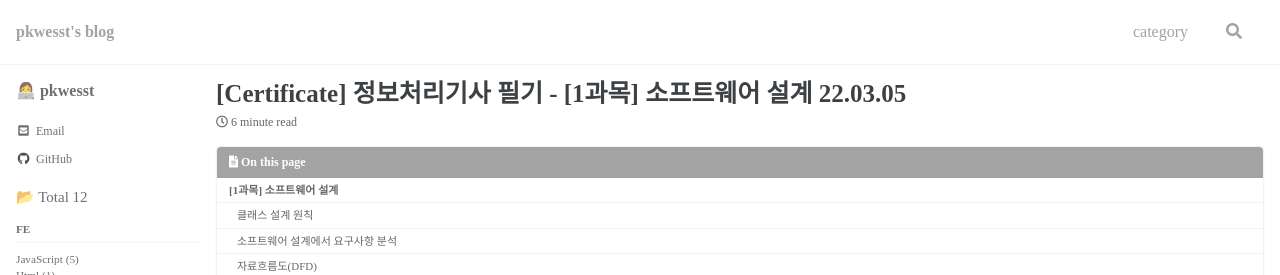
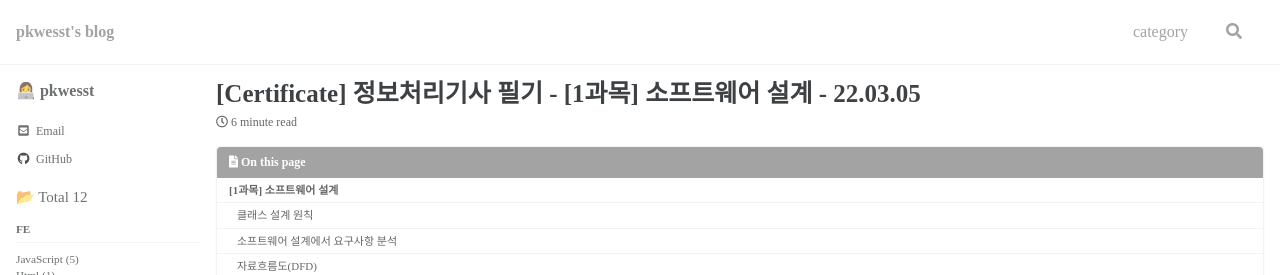
Before and after one commit to pkwesst/pkwesst.github.io, a Jekyll site: the page built from _posts/2022-04-14-study-1.md, in a window 1280 px wide. Shown: the top 275 px of the page. Built offline with Jekyll 4.4.1, drawn with Linux system fonts in a browser that asks for light colours; cached includes are drawn as plain includes; some web fonts are replaced; comment, search, counter and statistics services are not loaded.

```diff
--- a/_posts/2022-04-14-study-1.md
+++ b/_posts/2022-04-14-study-1.md
@@ -1,6 +1,6 @@
 ---
 layout: single
-title: "[Certificate] 정보처리기사 필기 - [1과목] 소프트웨어 설계 22.03.05"
+title: "[Certificate] 정보처리기사 필기 - [1과목] 소프트웨어 설계 - 22.03.05"
 categories: Study
 tag: [Study, Certificate]
 
```
